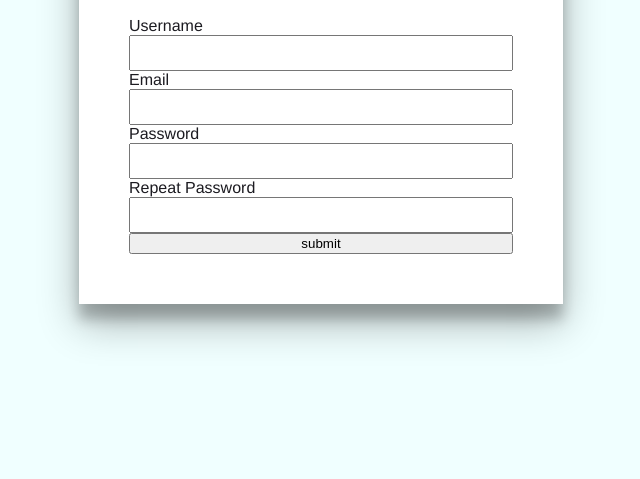
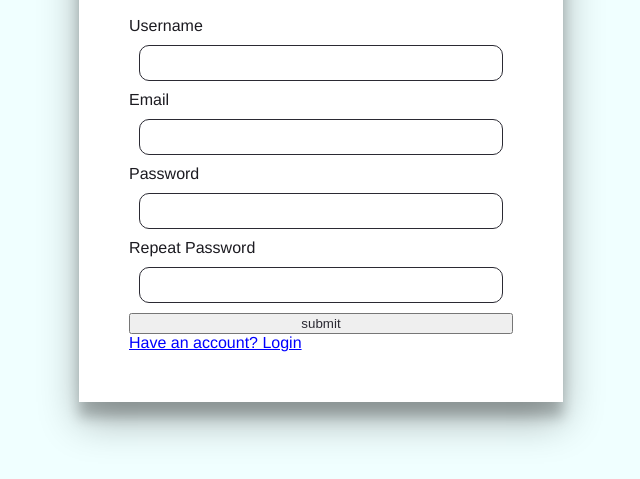
Before and after one commit to belal7ahmd/To-Do_List_web, a website: page frontend/signup/signup.html in a window 1280 px wide. Shown: the part 101-580 px from the top of the page, without its empty margins (305-945 px from the left). Drawn offline with Linux system fonts and the light colour scheme; files that its build step writes are made by us from their sources.

Commit message:
login and signup added
login and signup added + better looks(css)

```diff
--- a/frontend/style.css
+++ b/frontend/dashboard/dashboard_style.css
@@ -1,6 +1,6 @@
 body{
     align-items: center;
-    background-color: #3795BD;
+    background-color: #f0ffff;
     height: 100vh;
     width: 100vw;
     margin: 0px;
@@ -10,6 +10,7 @@ body{
 .Text{
     font-family: 'Roboto' ,sans-serif;
     font-style: normal;
+    color:white;
 }
 
 .To_Do_Title{
@@ -29,6 +30,8 @@ body{
 .To_Do_div{
     background-color: #3A1078;
     border-radius: 20px;
+
+    box-shadow: 0 19px 38px rgba(0, 0, 0, 0.302), 0 15px 12px rgba(0, 0, 0, 0.22);
 
     height: 50px;
     width: 300px;
@@ -66,6 +69,10 @@ body{
     clip-path: circle(50% at 50% 50%);
     background-color: blue;
 }
-#textArea{
+textarea{
     resize: none;
+    border-radius: 10px;
+    background-color:#ffffff;
+    border:solid #2b2a33 1px;
+
 }
--- /dev/null
+++ b/frontend/login/login_style.css
@@ -0,0 +1,36 @@
+.text{
+    font-family: 'Franklin Gothic Medium', 'Arial Narrow', Arial, sans-serif;
+    color: rgb(28, 27, 33);
+
+}
+
+body{
+    background-color: rgb(240, 255, 255);
+    height: 95.7vh;
+    width: 68vw;
+    padding-left: 30vw;
+    padding-top: 25px;
+    margin: 0
+}
+
+textarea{
+    resize: none;
+    border-radius: 10px;
+    background-color:#ffffff;
+    border:solid #2b2a33 1px;
+    margin: 10px;
+
+}
+
+input{
+    color:#2b2a33
+}
+
+#myform{
+    background-color: rgb(255, 255, 255);
+    box-shadow: 0 19px 38px rgba(0, 0, 0, 0.302), 0 15px 12px rgba(0, 0, 0, 0.22);
+    width: 30vw;
+    padding: 50px;
+    padding-top: 25px;
+    display:grid
+};
--- a/frontend/sign_up/sign_up_style.css
+++ /dev/null
@@ -1,28 +0,0 @@
-.text{
-    font-family: 'Franklin Gothic Medium', 'Arial Narrow', Arial, sans-serif;
-    color: #1c1b21;
-
-}
-
-body{
-    background-color: azure;
-    height: 95.7vh;
-    width: 70vw;
-    padding-left: 30vw;
-    padding-top: 25px;
-    margin: 0;
-}
-
-textarea{
-    resize: none;
-}
-
-
-form{
-    background-color: white;
-    box-shadow: 0 19px 38px rgba(0,0,0,0.30), 0 15px 12px rgba(0,0,0,0.22);
-    width: 30vw;
-    padding: 50px;
-    padding-top: 25px;
-    display:grid;
-}
--- /dev/null
+++ b/frontend/signup/sign_up_script.js
@@ -0,0 +1,28 @@
+
+
+function checkValid(form){
+    var username = form["username"].value
+    var email = form["email"].value
+    var password = form["password"].value
+    var repeat_password = form["repeat_password"].value
+    if (username.length > 30){
+      alert("Username too long")
+      return false
+    } else if (username == ""){
+        alert("You must fill username")
+        return false
+    } else if (email == ""){
+        alert("You must fill email")
+        return false
+    } else if (password == ""){
+        alert("You must fill password")
+        return false
+    } else if (password != repeat_password){
+        alert("You must match the password and repeat password")
+        return false
+    };
+
+    return true
+};
+
+document.addEventListener("")
--- /dev/null
+++ b/frontend/signup/sign_up_style.css
@@ -0,0 +1,36 @@
+.text{
+    font-family: 'Franklin Gothic Medium', 'Arial Narrow', Arial, sans-serif;
+    color: rgb(28, 27, 33);
+
+}
+
+body{
+    background-color: rgb(240, 255, 255);
+    height: 95.7vh;
+    width: 68vw;
+    padding-left: 30vw;
+    padding-top: 25px;
+    margin: 0
+}
+
+textarea{
+    resize: none;
+    border-radius: 10px;
+    background-color:#ffffff;
+    border:solid #2b2a33 1px;
+    margin: 10px;
+
+}
+
+input{
+    color:#2b2a33
+}
+
+#myform{
+    background-color: rgb(255, 255, 255);
+    box-shadow: 0 19px 38px rgba(0, 0, 0, 0.302), 0 15px 12px rgba(0, 0, 0, 0.22);
+    width: 30vw;
+    padding: 50px;
+    padding-top: 25px;
+    display:grid
+};
--- a/frontend/sign_up/signup.html
+++ b/frontend/signup/signup.html
@@ -3,7 +3,7 @@
 <head>
     <meta charset="UTF-8">
     <meta name="viewport" content="width=device-width, initial-scale=1.0">
-    <link rel="stylesheet" href="sign_up/sign_up_style.css">
+    <link rel="stylesheet" href="sign_up_style.css">
     <title>Sign Up</title>
 </head>
 <body>
@@ -11,19 +11,21 @@
         <h2 class="text">Sign Up</h2>
 
         <label class="text" for="username">Username</label>
-        <textarea name="" id="username",placeholder="Username"></textarea>
+        <textarea name="username" id="username",placeholder="Username"></textarea>
 
         <label class="text" for="email">Email</label>
-        <textarea name="" id="email",placeholder="Email"></textarea>
+        <textarea name="email" id="email",placeholder="Email"></textarea>
 
         <label class="text" for="password">Password</label>
-        <textarea name="" id="password",placeholder="Password"></textarea>
+        <textarea name="password" id="password",placeholder="Password"></textarea>
 
         <label class="text" for="repeat_password">Repeat Password</label>
-        <textarea name="" id="repeat_password",placeholder="Repeat Password"></textarea>
+        <textarea name="repeat_password" id="repeat_password",placeholder="Repeat Password"></textarea>
 
         <input type="submit" value="submit">
+
+        <a href="/frontend/login/login.html" class="text" style="color:blue">Have an account? Login</a>
     </form>
-    <script src="sign_up/sign_up_script.js"></script>
+    <script src="sign_up_script.js"></script>
 </body>
 </html>
```
Also changed, not shown: frontend/dashboard/dashboard.html (renamed from frontend/index.html, +2 -2 lines), frontend/login/login.html (added, +25 -0 lines), frontend/sign_up/sign_up_script.js (deleted, +0 -45 lines), server.js (+51 -14 lines), frontend/dashboard/dashboard_script.js (renamed from frontend/script.js), frontend/dashboard/images/delete_13169948.png (renamed from frontend/images/delete_13169948.png).
